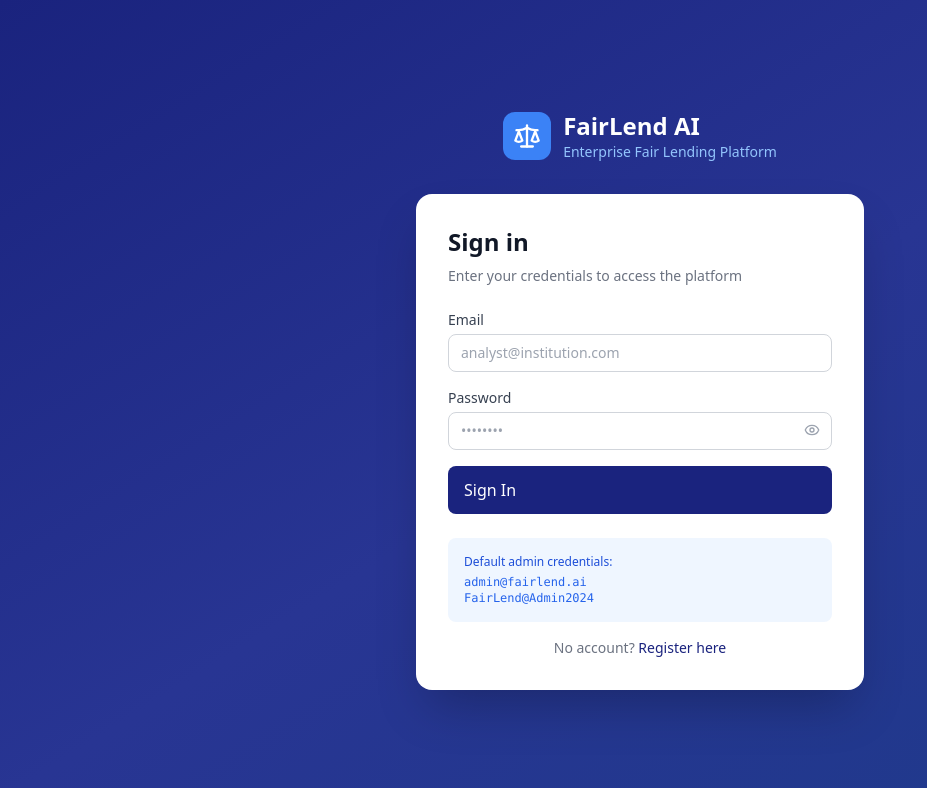
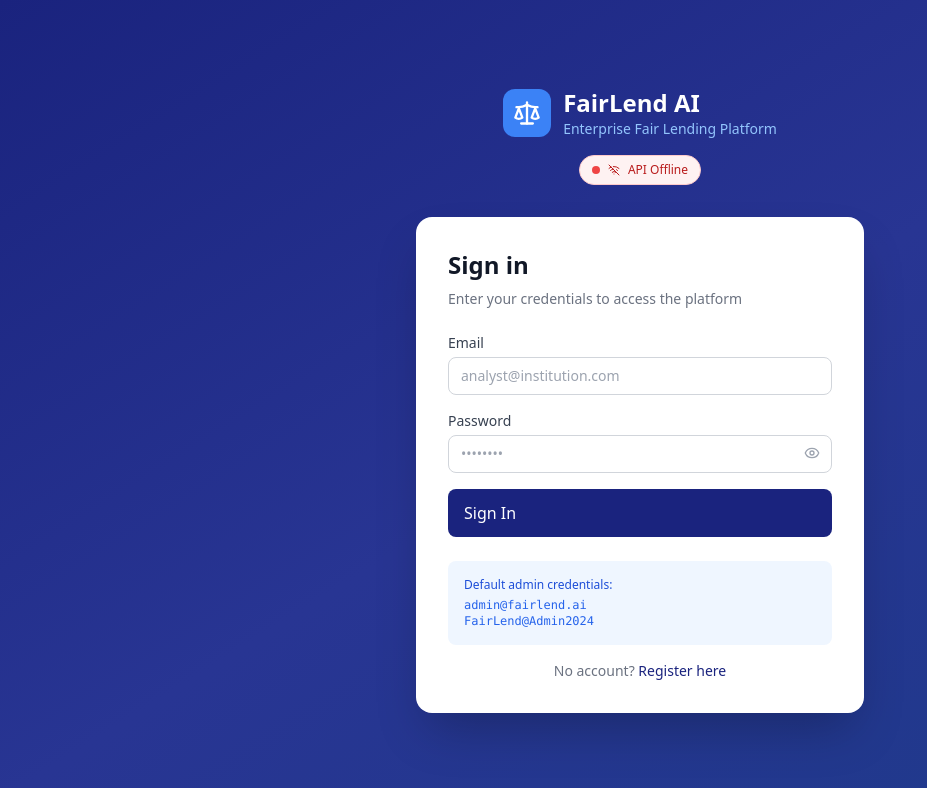
Before and after one commit to sekharpaidimukkala82-ops/AI-Fair-Lending, a React (Vite) app in the folder frontend-react/: page /login in a window 1280 px wide. Shown: the top 788 px of the page, without its empty margins (0-927 px from the left). Built offline with nearby package versions, Linux system fonts and the light colour scheme; no server answers.

Commit message:
Add backend status indicator to login page

```diff
--- a/frontend-react/src/pages/LoginPage.tsx
+++ b/frontend-react/src/pages/LoginPage.tsx
@@ -1,10 +1,42 @@
-import { useState } from 'react'
+import { useState, useEffect } from 'react'
 import { useNavigate, Link } from 'react-router-dom'
 import { useMutation } from '@tanstack/react-query'
 import { useAuthStore } from '../store/authStore'
 import api from '../lib/api'
 import toast from 'react-hot-toast'
-import { Scale, Eye, EyeOff } from 'lucide-react'
+import { Scale, Eye, EyeOff, Wifi, WifiOff, Loader2 } from 'lucide-react'
+
+function BackendStatus() {
+  const [status, setStatus] = useState<'checking' | 'online' | 'offline'>('checking')
+
+  useEffect(() => {
+    const check = async () => {
+      try {
+        const base = import.meta.env.VITE_API_URL || ''
+        const res = await fetch(`${base}/health`, { signal: AbortSignal.timeout(5000) })
+        setStatus(res.ok ? 'online' : 'offline')
+      } catch {
+        setStatus('offline')
+      }
+    }
+    check()
+    const interval = setInterval(check, 15000)
+    return () => clearInterval(interval)
+  }, [])
+
+  return (
+    <div className={`flex items-center gap-2 text-xs px-3 py-1.5 rounded-full border font-medium transition-all ${
+      status === 'online'   ? 'bg-green-50 border-green-200 text-green-700' :
+      status === 'offline'  ? 'bg-red-50 border-red-200 text-red-700' :
+                              'bg-gray-50 border-gray-200 text-gray-500'
+    }`}>
+      {status === 'checking' && <Loader2 className="w-3 h-3 animate-spin" />}
+      {status === 'online'   && <><span className="w-2 h-2 bg-green-500 rounded-full animate-pulse" /><Wifi className="w-3 h-3" /> API Online</>}
+      {status === 'offline'  && <><span className="w-2 h-2 bg-red-500 rounded-full" /><WifiOff className="w-3 h-3" /> API Offline</>}
+      {status === 'checking' && 'Checking API…'}
+    </div>
+  )
+}
 
 export default function LoginPage() {
   const [email, setEmail] = useState('')
@@ -44,6 +76,9 @@ export default function LoginPage() {
               <div className="text-white text-2xl font-bold">FairLend AI</div>
               <div className="text-blue-300 text-sm">Enterprise Fair Lending Platform</div>
             </div>
+          </div>
+          <div className="flex justify-center">
+            <BackendStatus />
           </div>
         </div>
 
```
